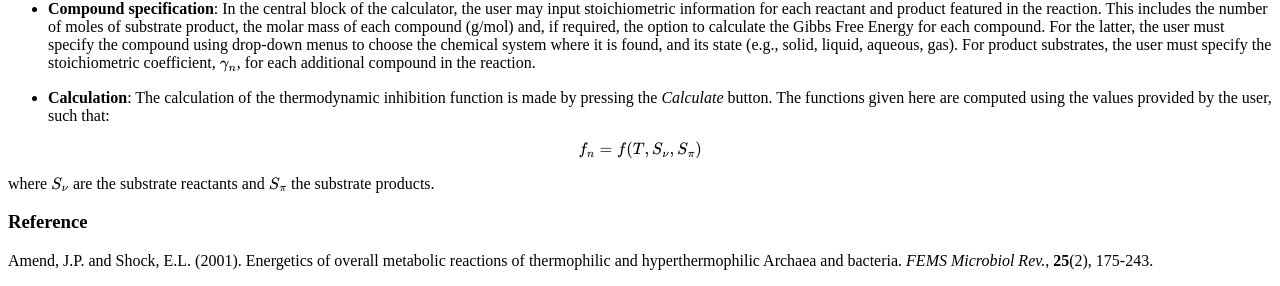
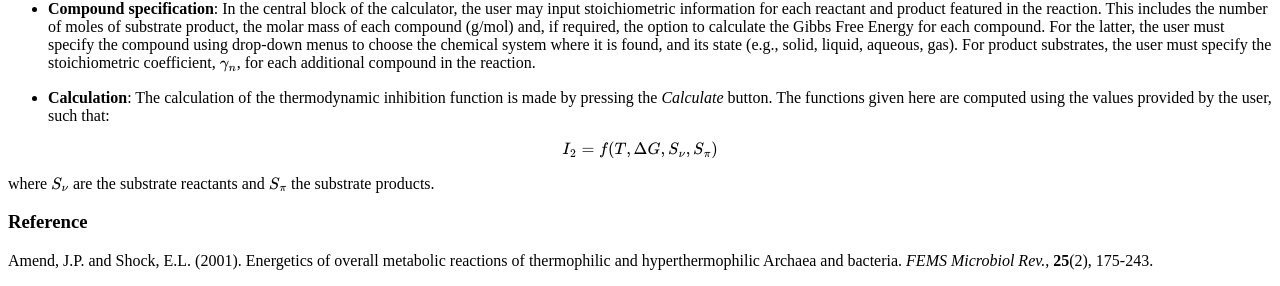
Before and after one commit to MI-SIM/MI-SIM.github.io, a Jekyll site: the page built from _posts/01-01-17-thermodynamics.md, in a window 1280 px wide, cut to the strip 1313-1599 px from the top of the page. Built offline with Jekyll 4.4.1, drawn with Linux system fonts in a browser that asks for light colours; formulas are drawn with MathJax 3; a style sheet for code colours, icons or effects is not loaded.

Commit message:
Added thermodynamics description

```diff
--- a/_posts/01-01-17-thermodynamics.md
+++ b/_posts/01-01-17-thermodynamics.md
@@ -41,7 +41,7 @@ coefficient, $\gamma_n$, for each additional compound in the reaction.
 * **Calculation**: The calculation of the thermodynamic inhibition function is made by pressing the *Calculate* button. The functions given here are
 computed using the values provided by the user, such that:
 
-$$f_n = f(T,S_\nu,S_\pi)$$
+$$I_2 = f(T,\Delta G,S_\nu,S_\pi)$$
 
 where $S_\nu$ are the substrate reactants and $S_\pi$ the substrate products.
 
```
